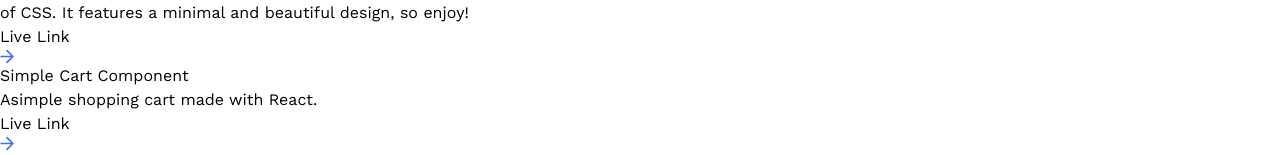
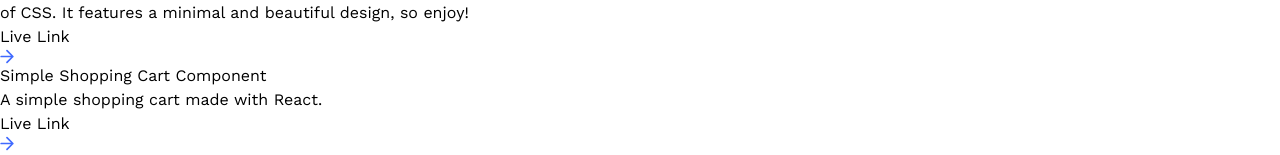
Before and after one commit to agt1984/MyPortfolio, a React (Vite) app: page /projects in a window 1280 px wide. Shown: the part 215-370 px from the top of the page. Built offline with nearby package versions, Linux system fonts and the light colour scheme; no server answers.

Commit message:
all basic features

```diff
--- a/src/constants/index.js
+++ b/src/constants/index.js
@@ -164,8 +164,8 @@
   {
     iconUrl: shoppingCart,
     theme: "btn-back-blue",
-    name: "Simple Cart Component",
-    description: "Asimple shopping cart made with React.",
+    name: "Simple Shopping Cart Component",
+    description: "A simple shopping cart made with React.",
     link: "https://carrito-basico-zeta.vercel.app/",
   },
   {
```
